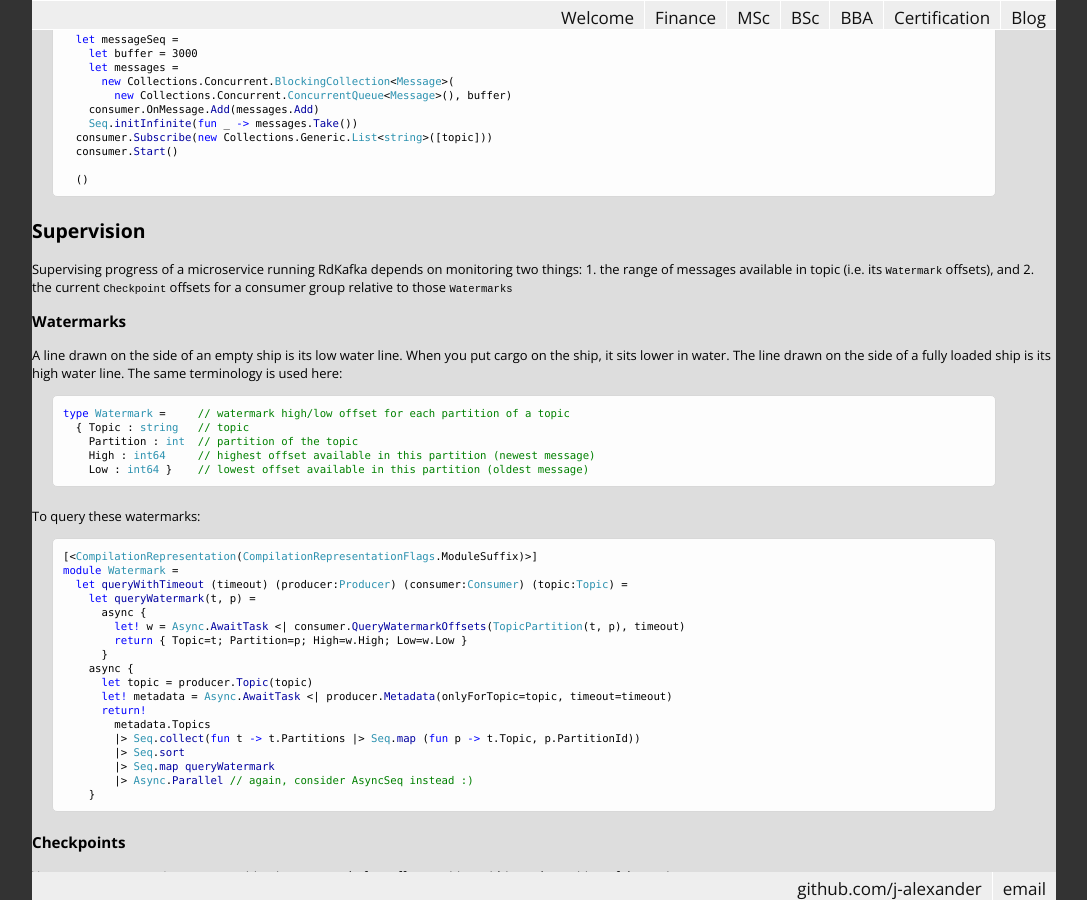
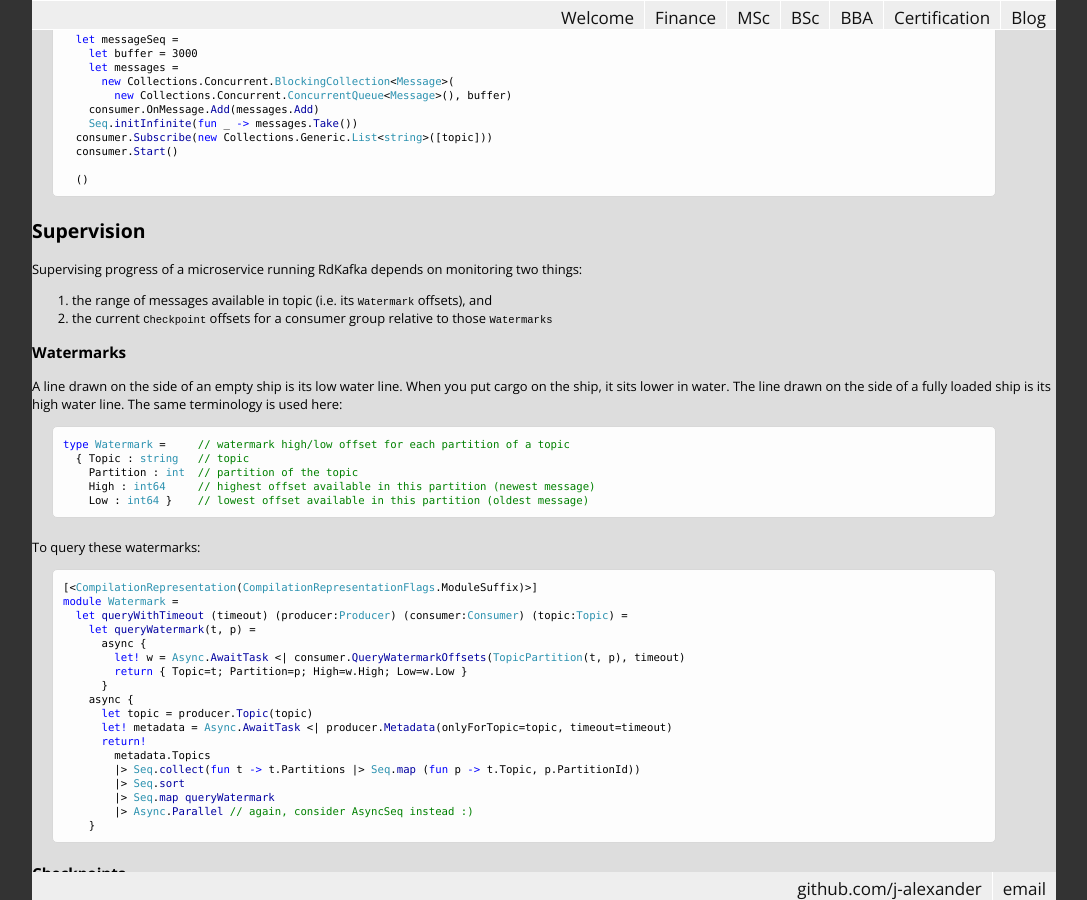
Before and after one commit to j-alexander/j-alexander.github.io, a Jekyll site: the page built from _posts/2016-12-08-rdkafka-subscription-in-fsharp.html, in a window 1280 px wide and 900 px high, scrolled down 3624 px. Shown: the whole window, without its empty margins (96-1183 px from the left). Built offline with Jekyll 4.4.1, drawn with Linux system fonts in a browser that asks for light colours; some web fonts are replaced.

Commit message:
fix ordered list md

```diff
--- a/_posts/2016-12-08-rdkafka-subscription-in-fsharp.html
+++ b/_posts/2016-12-08-rdkafka-subscription-in-fsharp.html
@@ -224,9 +224,11 @@ that message has completed!</p>
   ()
 </code></pre>
 <h2>Supervision</h2>
-<p>Supervising progress of a microservice running RdKafka depends on monitoring two things:
-1. the range of messages available in topic (i.e. its <code>Watermark</code> offsets), and
-2. the current <code>Checkpoint</code> offsets for a consumer group relative to those <code>Watermarks</code></p>
+<p>Supervising progress of a microservice running RdKafka depends on monitoring two things:</p>
+<ol>
+<li>the range of messages available in topic (i.e. its <code>Watermark</code> offsets), and</li>
+<li>the current <code>Checkpoint</code> offsets for a consumer group relative to those <code>Watermarks</code></li>
+</ol>
 <h3>Watermarks</h3>
 <p>A line drawn on the side of an empty ship is its low water line.  When you put cargo on the
 ship, it sits lower in water.  The line drawn on the side of a fully loaded ship is its
```
Also changed, not shown: 1 other file.
